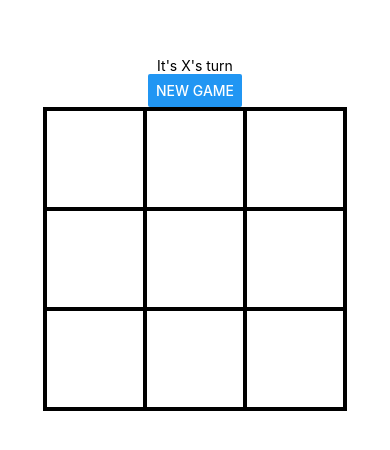
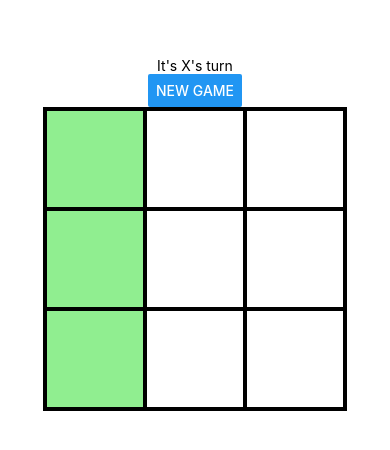
Before and after one commit to apethoud/tic-tac-toe, a React Native app: screen / in a window 390 px wide. Shown: the part 188-638 px from the top of the page. Built offline with nearby package versions, Linux system fonts and the light colour scheme.

Commit message:
changed background color for a completed row

```diff
--- a/src/PlayField.js
+++ b/src/PlayField.js
@@ -3,9 +3,11 @@ import { View, StyleSheet } from 'react-native';
 import Square from './Square';
 
 class PlayField extends Component {
+
     render() {
 
-        const { boardSquares, markSquare } = this.props;
+        const { boardSquares, markSquare, getCompletedRow } = this.props;
+        const hasCompletedRow = Boolean(getCompletedRow());
 
         return (
             <View style={styles.container}>
@@ -14,16 +16,19 @@ class PlayField extends Component {
                         number={0}
                         symbol={boardSquares[0].symbol}
                         markSquare={markSquare}
+                        inCompletedRow={hasCompletedRow && getCompletedRow().includes(0)}
                     />
                     <Square
                         number={1}
                         symbol={boardSquares[1].symbol}
                         markSquare={markSquare}
+                        inCompletedRow={hasCompletedRow && getCompletedRow().includes(1)}
                     />
                     <Square
                         number={2}
                         symbol={boardSquares[2].symbol}
                         markSquare={markSquare}
+                        inCompletedRow={hasCompletedRow && getCompletedRow().includes(2)}
                     />
                 </View>
                 <View style={styles.row}>
@@ -31,16 +36,19 @@ class PlayField extends Component {
                         number={3}
                         symbol={boardSquares[3].symbol}
                         markSquare={markSquare}
+                        inCompletedRow={hasCompletedRow && getCompletedRow().includes(3)}
                     />
                     <Square
                         number={4}
                         symbol={boardSquares[4].symbol}
                         markSquare={markSquare}
+                        inCompletedRow={hasCompletedRow && getCompletedRow().includes(4)}
                     />
                     <Square
                         number={5}
                         symbol={boardSquares[5].symbol}
                         markSquare={markSquare}
+                        inCompletedRow={hasCompletedRow && getCompletedRow().includes(5)}
                     />
                 </View>
                 <View style={styles.row}>
@@ -48,16 +56,19 @@ class PlayField extends Component {
                         number={6}
                         symbol={boardSquares[6].symbol}
                         markSquare={markSquare}
+                        inCompletedRow={hasCompletedRow && getCompletedRow().includes(6)}
                     />
                     <Square
                         number={7}
                         symbol={boardSquares[7].symbol}
                         markSquare={markSquare}
+                        inCompletedRow={hasCompletedRow && getCompletedRow().includes(7)}
                     />
                     <Square
                         number={8}
                         symbol={boardSquares[8].symbol}
                         markSquare={markSquare}
+                        inCompletedRow={hasCompletedRow && getCompletedRow().includes(8)}
                     />
                 </View>
             </View>
--- a/src/PlayScreen.js
+++ b/src/PlayScreen.js
@@ -21,6 +21,7 @@ class PlayScreen extends Component {
             ]
         };
         this.markSquare = this.markSquare.bind(this);
+        this.getCompletedRow = this.getCompletedRow.bind(this);
     }
 
     markSquare(squareNumber) {
@@ -34,12 +35,21 @@ class PlayScreen extends Component {
         }
     }
 
+    getCompletedRow() {
+        let boardSquares = this.state.boardSquares;
+        // if there are three indeces that have the same symbol and
+        return [0, 3, 6];
+    }
+
     render() {
         return (
             <>
-                <GameManagement />
+                <GameManagement
+                    getCompletedRow={this.getCompletedRow}
+                />
                 <PlayField
                     boardSquares={this.state.boardSquares}
+                    getCompletedRow={this.getCompletedRow}
                     markSquare={this.markSquare}
                 />
             </>
--- a/src/Square.js
+++ b/src/Square.js
@@ -7,11 +7,11 @@ import { faTimes } from "@fortawesome/free-solid-svg-icons";
 class Square extends Component {
     render() {
 
-        const { number, symbol, markSquare } = this.props;
+        const { number, symbol, markSquare, inCompletedRow } = this.props;
 
         return (
             <Pressable onPress={() => markSquare(number)}>
-                <View style={styles.cell}>
+                <View style={[ styles.cell, inCompletedRow ? styles.completedRowCell : null ]}>
                     {symbol === "X" && (
                         <FontAwesomeIcon
                             icon={ faTimes }
@@ -37,6 +37,9 @@ const styles = StyleSheet.create({
         borderWidth: 2,
         justifyContent: "center",
         alignItems: "center",
+    },
+    completedRowCell: {
+        backgroundColor: "lightgreen"
     }
 })
 
```
